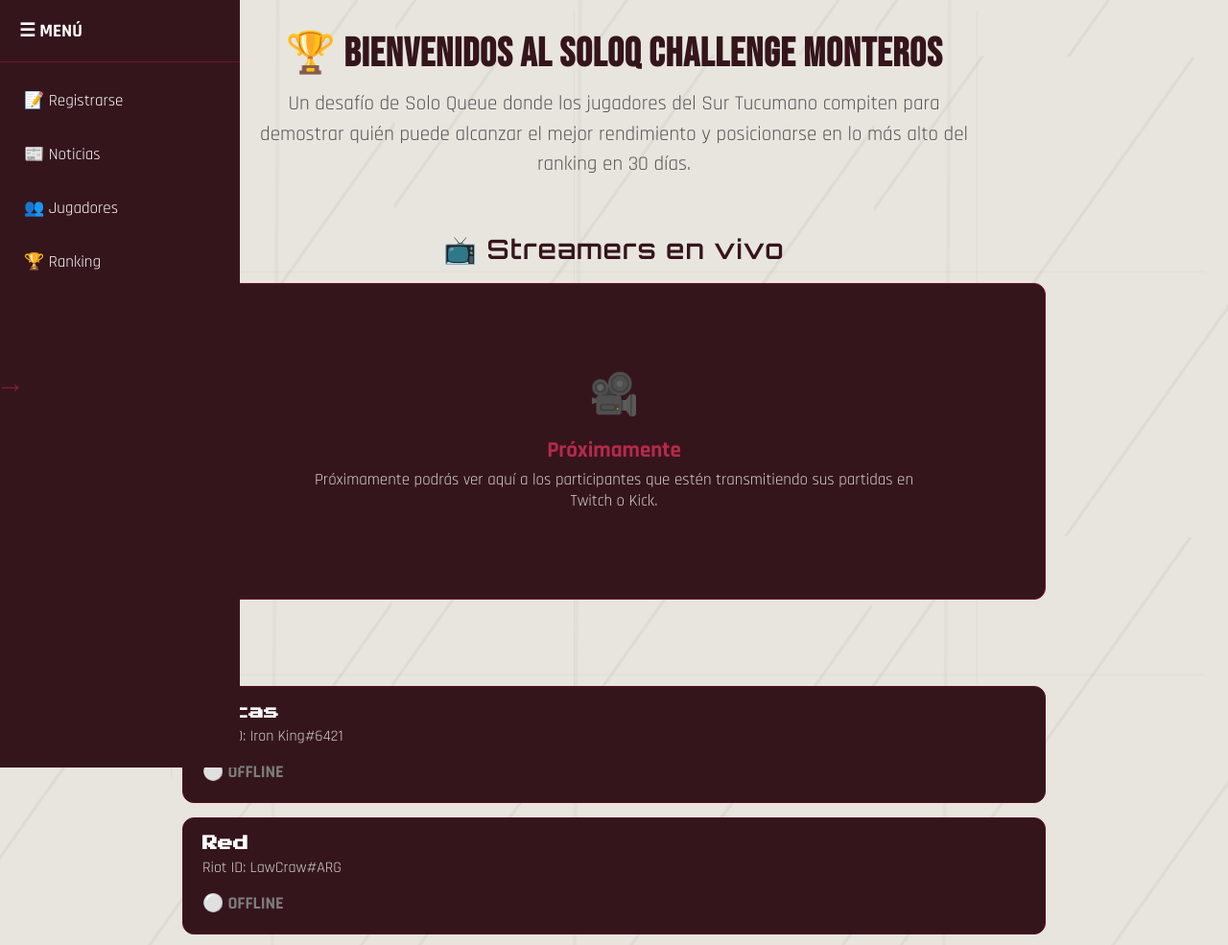
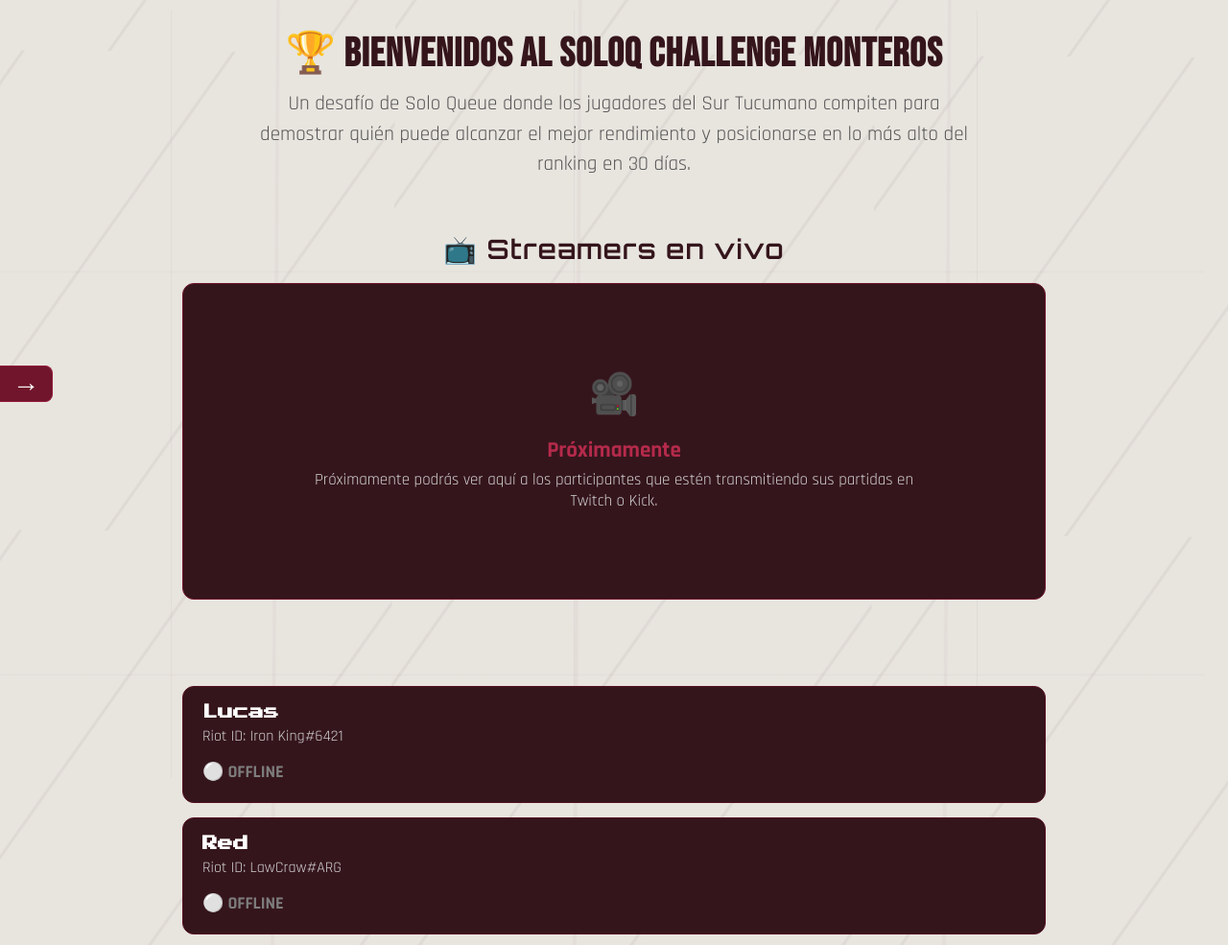
Before and after one commit to nikkontvg-rgb/SoloQueueChallenge-Monteros, a Flask app: page / in a window 1280 px wide. Shown: the top 985 px of the page at 96% size. Run offline with Flask 3, Linux system fonts and the light colour scheme; data that the repository does not hold is empty.

Commit message:
Mejora interfaz y orden de jugadores

```diff
--- a/templates/index.html
+++ b/templates/index.html
@@ -288,151 +288,122 @@
 
 
         /* =========================================================
-           MENÚ LATERAL
+        MENU LATERAL OCULTO
         ========================================================= */
 
         .menu-lateral {
-
             position: fixed;
-
+            left: -250px;
+            top: 0;
+            width: 250px;
+            height: 100vh;
+            background: var(--rojo-oscuro);
+            border-right: 1px solid var(--bordo);
+            z-index: 2000;
+            transition: left 0.3s ease;
+            overflow: visible;
+        }
+
+        /* Al pasar por la pestaña, aparece el menú */
+        .menu-lateral:hover {
             left: 0;
-            top: 0;
-
-            width: 32px;
-            height: 100vh;
-
-            background: transparent;
-
-            border: none;
-
-            z-index: 2000;
-
-            transition: width 0.3s ease;
-
-            overflow: hidden;
-
-        }
-
-
-        .menu-lateral:hover {
-
-            width: 250px;
-
-        }
-
+        }
+
+
+        /* =========================================================
+        PESTAÑA / FLECHA
+        ========================================================= */
 
         .menu-flecha {
-
-            position: absolute;
+            position: fixed;
 
             left: 0;
             top: 50%;
 
-            transform:
-                translateY(-50%);
-
-            width: 32px;
-            height: 60px;
+            transform: translateY(-50%);
+
+            width: 55px;
+            height: 38px;
 
             display: flex;
-
             align-items: center;
             justify-content: center;
 
-            color: var(--bordo);
-
-            font-size: 30px;
-
+            color: var(--blanco);
+            background: var(--bordo);
+
+            border: 1px solid var(--rubí);
+            border-left: none;
+
+            border-radius: 0 8px 8px 0;
+
+            font-size: 28px;
             font-weight: bold;
 
-            opacity: 0.9;
+            cursor: pointer;
+
+            z-index: 2001;
 
             transition:
-                transform 0.3s ease,
-                color 0.2s ease;
-
-        }
-
-
-        .menu-lateral:hover .menu-flecha {
-
-            transform:
-                translateY(-50%)
-                translateX(-5px);
-
-            color: var(--rubí);
-
-        }
-
+                left 0.3s ease,
+                background 0.2s ease;
+        }
+
+        .menu-flecha:hover {
+            background: var(--rubí);
+        }
+
+
+        /* =========================================================
+        CONTENIDO DEL MENU
+        ========================================================= */
 
         .menu-titulo {
-
             width: 250px;
             height: 65px;
 
             display: flex;
-
             align-items: center;
 
             padding-left: 20px;
 
             color: var(--blanco);
-
             background: var(--rojo-oscuro);
 
             font-size: 19px;
-
             font-weight: bold;
 
-            border-bottom:
-                1px solid var(--bordo);
-
-        }
-
+            border-bottom: 1px solid var(--bordo);
+        }
 
         .menu-contenido {
-
             width: 250px;
-
             padding: 15px 10px;
 
             background: var(--rojo-oscuro);
 
-            min-height:
-                calc(100vh - 65px);
-
-        }
-
+            min-height: calc(100vh - 65px);
+        }
 
         .menu-contenido a {
-
             display: block;
 
             padding: 14px 15px;
-
             margin-bottom: 6px;
 
             color: var(--blanco);
-
             text-decoration: none;
 
             border-radius: 7px;
 
             font-size: 17px;
-
             white-space: nowrap;
 
-            transition:
-                background 0.2s ease;
-
-        }
-
+            transition: background 0.2s ease;
+        }
 
         .menu-contenido a:hover {
-
-            background:
-                var(--bordo-oscuro);
-
+            background: var(--bordo-oscuro);
         }
 
 
@@ -570,30 +541,21 @@
 
 
         .jugador::before {
-
-            content:
-                "VER HISTORIAL →";
+            content: "VER HISTORIAL →";
 
             position: absolute;
 
-            right:
-                calc(100% + 15px);
+            left: calc(100% + 15px);
+            right: auto;
 
             top: 50%;
 
-            transform:
-                translateY(-50%)
-                translateX(-10px);
-
-            color:
-                var(--bordo);
-
-            font-family:
-                'Rajdhani',
-                sans-serif;
-
+            transform: translateY(-50%) translateX(-10px);
+
+            color: var(--bordo);
+
+            font-family: 'Rajdhani', sans-serif;
             font-size: 15px;
-
             font-weight: 700;
 
             white-space: nowrap;
@@ -605,18 +567,14 @@
                 transform 0.2s ease;
 
             pointer-events: none;
-
-        }
-
+        }
 
         .jugador:hover::before {
-
             opacity: 1;
 
             transform:
                 translateY(-50%)
                 translateX(0);
-
         }
 
 
@@ -927,10 +885,6 @@
         <!-- ================= MENÚ ================= -->
 
             <div class="menu-lateral">
-
-            <div class="menu-flecha">
-                →
-            </div>
 
                 <div class="menu-titulo">
                     ☰ MENÚ
@@ -1655,6 +1609,10 @@
 
     </script>
 
+    <div class="menu-flecha">
+        →
+    </div>
+
 </body>
 
 </html>
```
Lines whose indentation alone changed are shown as unchanged.
